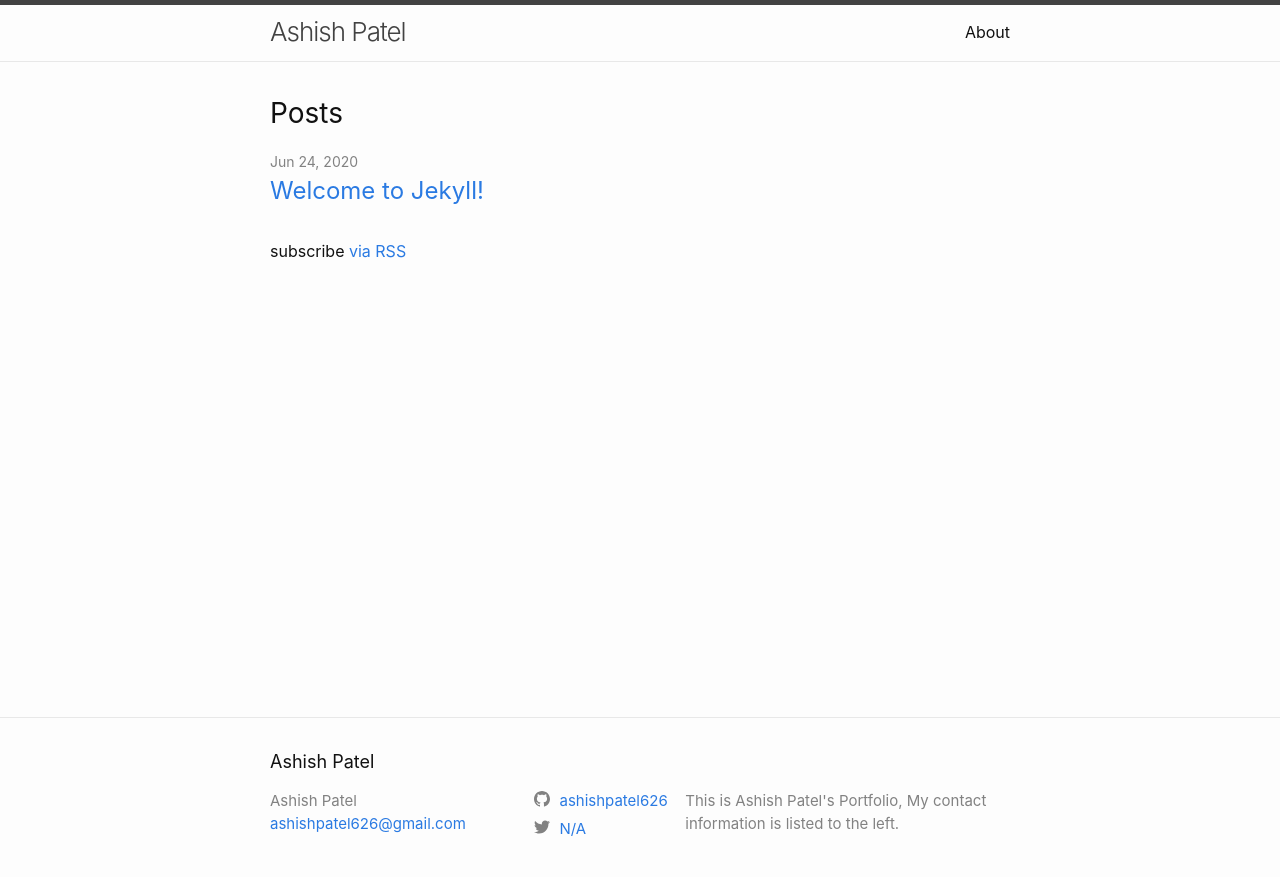
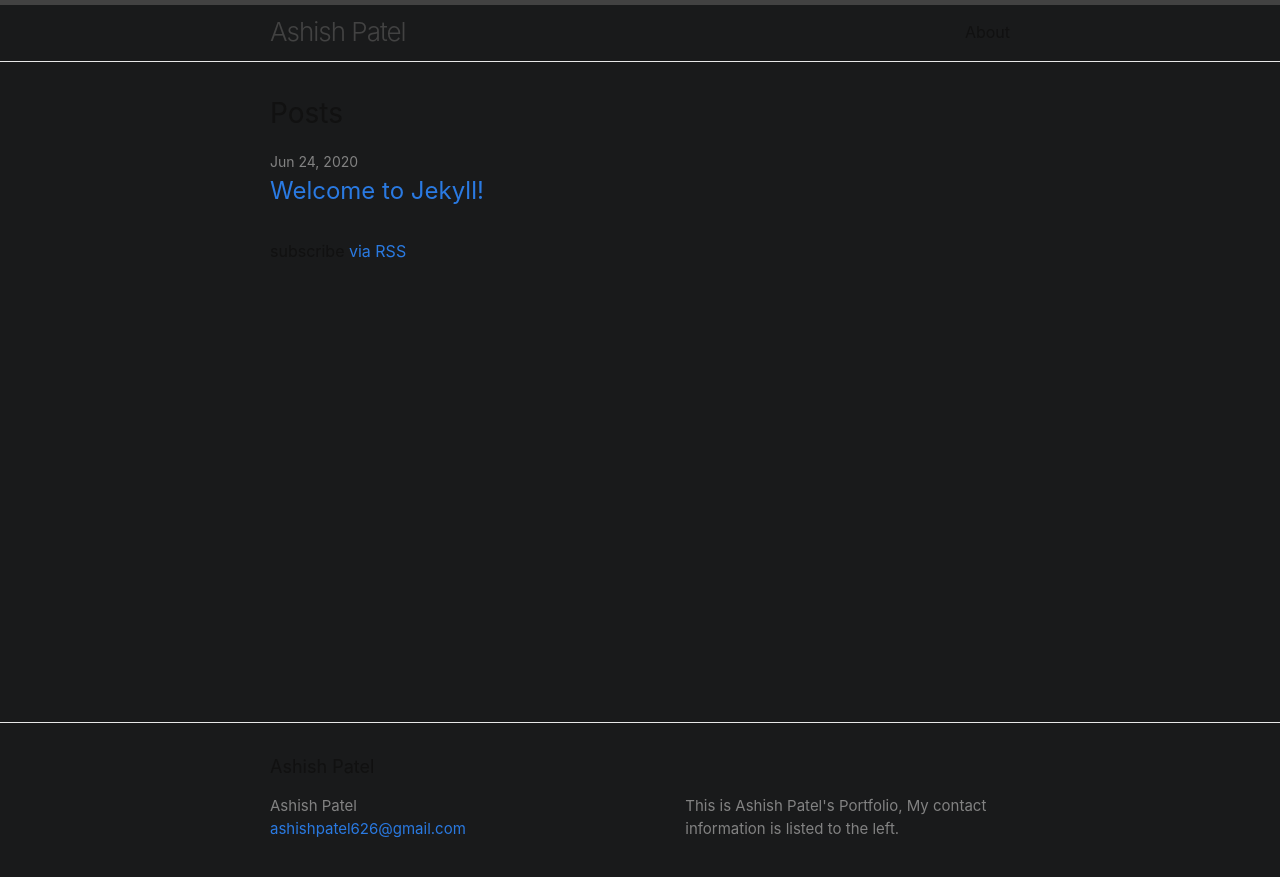
Before and after one commit to ashishpatel626/Portfolio, a Jekyll site: the page built from index.md, in a window 1280 px wide. Shown: the top 877 px of the page. Built offline with Jekyll 4.4.1, drawn with Linux system fonts in a browser that asks for light colours.

Commit message:
Removed Twitter and Github links, changed background color to black

```diff
--- a/_config.yml
+++ b/_config.yml
@@ -19,8 +19,8 @@ description: >- # this means to ignore newlines until "baseurl:"
   This is Ashish Patel's Portfolio, My contact information is listed to the left.
 baseurl: "/Portfolio" # the subpath of your site, e.g. /blog
 url: "https://ashishpatel626.github.io" # the base hostname & protocol for your site, e.g. http://example.com
-twitter_username: N/A
-github_username:  ashishpatel626
+#twitter_username: N/A
+#github_username:  ashishpatel626
 
 # Build settings
 #Removed minima theme because I duplicated the theme folders so I can customize them
--- a/_sass/minima.scss
+++ b/_sass/minima.scss
@@ -11,7 +11,7 @@ $base-line-height: 1.5 !default;
 $spacing-unit:     30px !default;
 
 $text-color:       #111 !default;
-$background-color: #fdfdfd !default;
+$background-color: #191a1b !default;
 $brand-color:      #2a7ae2 !default;
 
 $grey-color:       #828282 !default;
```
